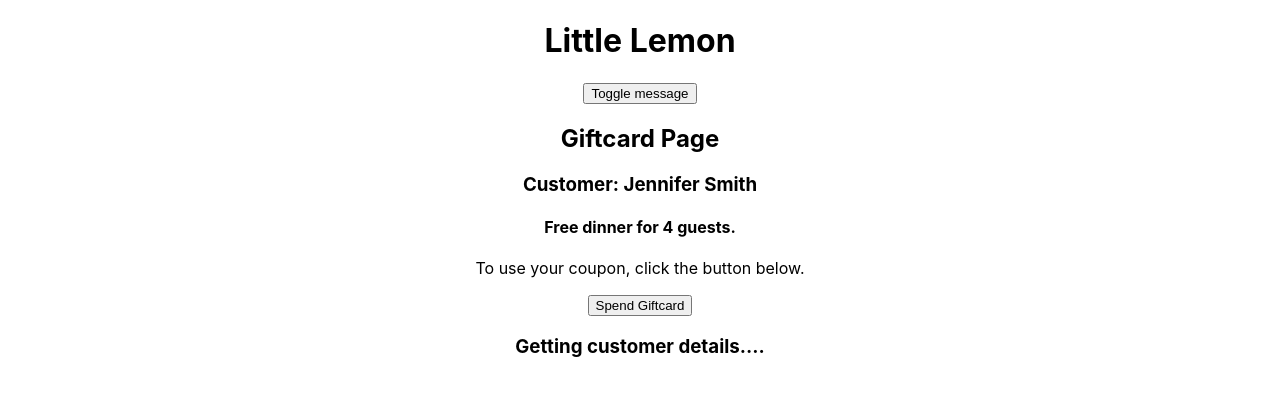
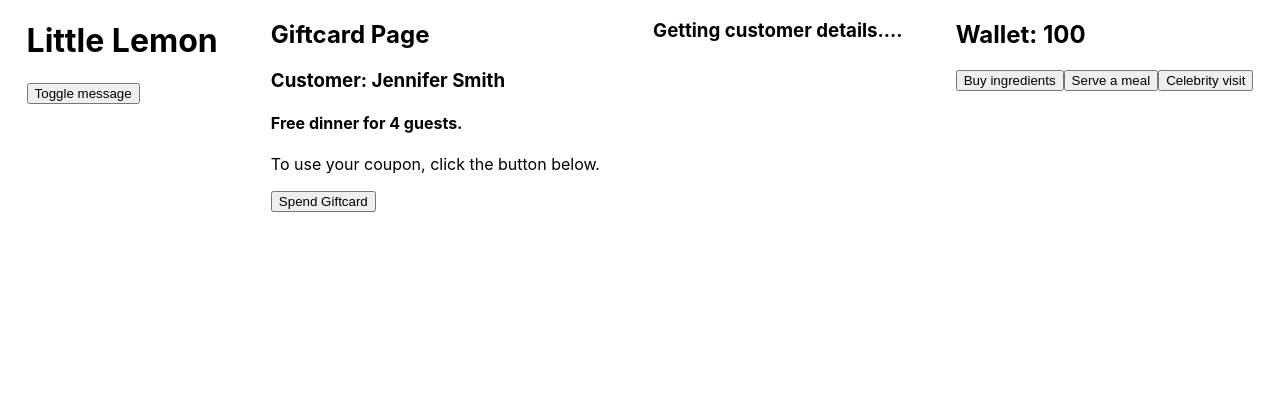
Before and after one commit to madhuriS3008/reacthooks, a React (Create React App) app: page / in a window 1280 px wide. Shown: the top 396 px of the page. Built offline with nearby package versions, Linux system fonts and the light colour scheme; no server answers.

Commit message:
using useReducer to implement restaurant wallet implementation

```diff
--- a/src/App.css
+++ b/src/App.css
@@ -1,3 +1,4 @@
 .App {
-  text-align: center;
+  display: flex;
+  justify-content: space-around;
 }
--- a/src/App.js
+++ b/src/App.js
@@ -2,6 +2,7 @@ import { useEffect, useState } from "react";
 import "./App.css";
 import GiftCard from "./components/GiftCard";
 import FetchUser from "./components/FetchUser";
+import Wallet from "./components/Wallet";
 
 function App() {
   const [toggle, setToggle] = useState(false);
@@ -18,11 +19,14 @@ function App() {
 
   return (
     <div className="App">
-      <h1>Little Lemon</h1>
-      <button onClick={toggleHandler}>Toggle message</button>
-      {toggle && <p>Welcome to little lemon.</p>}
+      <div>
+        <h1>Little Lemon</h1>
+        <button onClick={toggleHandler}>Toggle message</button>
+        {toggle && <p>Welcome to little lemon.</p>}
+      </div>
       <GiftCard />
       <FetchUser />
+      <Wallet />
     </div>
   );
 }
--- /dev/null
+++ b/src/components/Wallet.js
@@ -0,0 +1,32 @@
+import { useReducer } from "react";
+
+const walletReducer = (state, action) => {
+  if (action.type === "buy_ingredients") return { money: state.money - 10 };
+  if (action.type === "sell_a_meal") return { money: state.money + 10 };
+  if (action.type === "celebrity_visit") return { money: state.money + 500 };
+  return state;
+};
+
+const Wallet = () => {
+  const initialWalletState = { money: 100 };
+  const [wallet, dispatch] = useReducer(walletReducer, initialWalletState);
+
+  return (
+    <div>
+      <h2>Wallet: {wallet.money}</h2>
+      <div>
+        <button onClick={() => dispatch({ type: "buy_ingredients" })}>
+          Buy ingredients
+        </button>
+        <button onClick={() => dispatch({ type: "sell_a_meal" })}>
+          Serve a meal
+        </button>
+        <button onClick={() => dispatch({ type: "celebrity_visit" })}>
+          Celebrity visit
+        </button>
+      </div>
+    </div>
+  );
+};
+
+export default Wallet;
```
